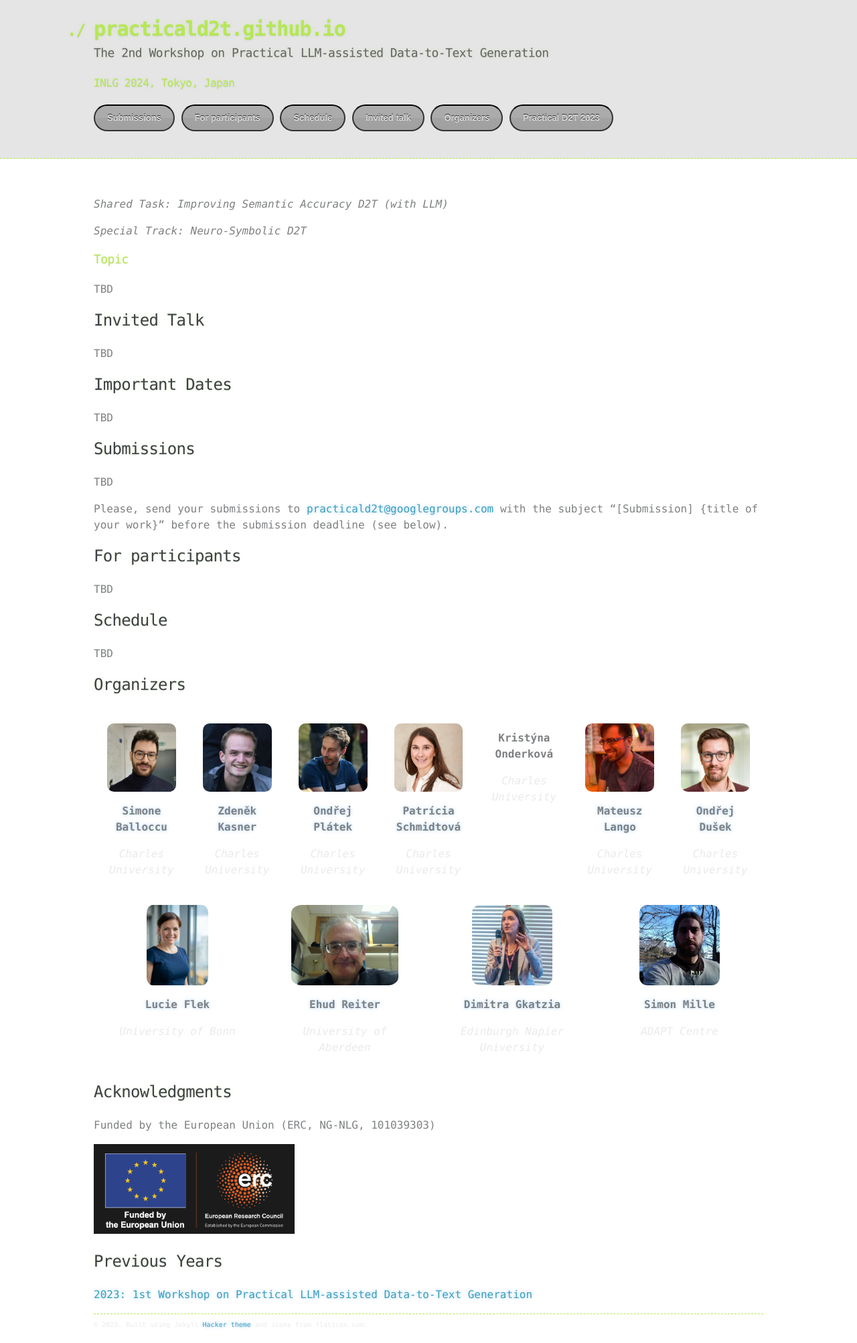
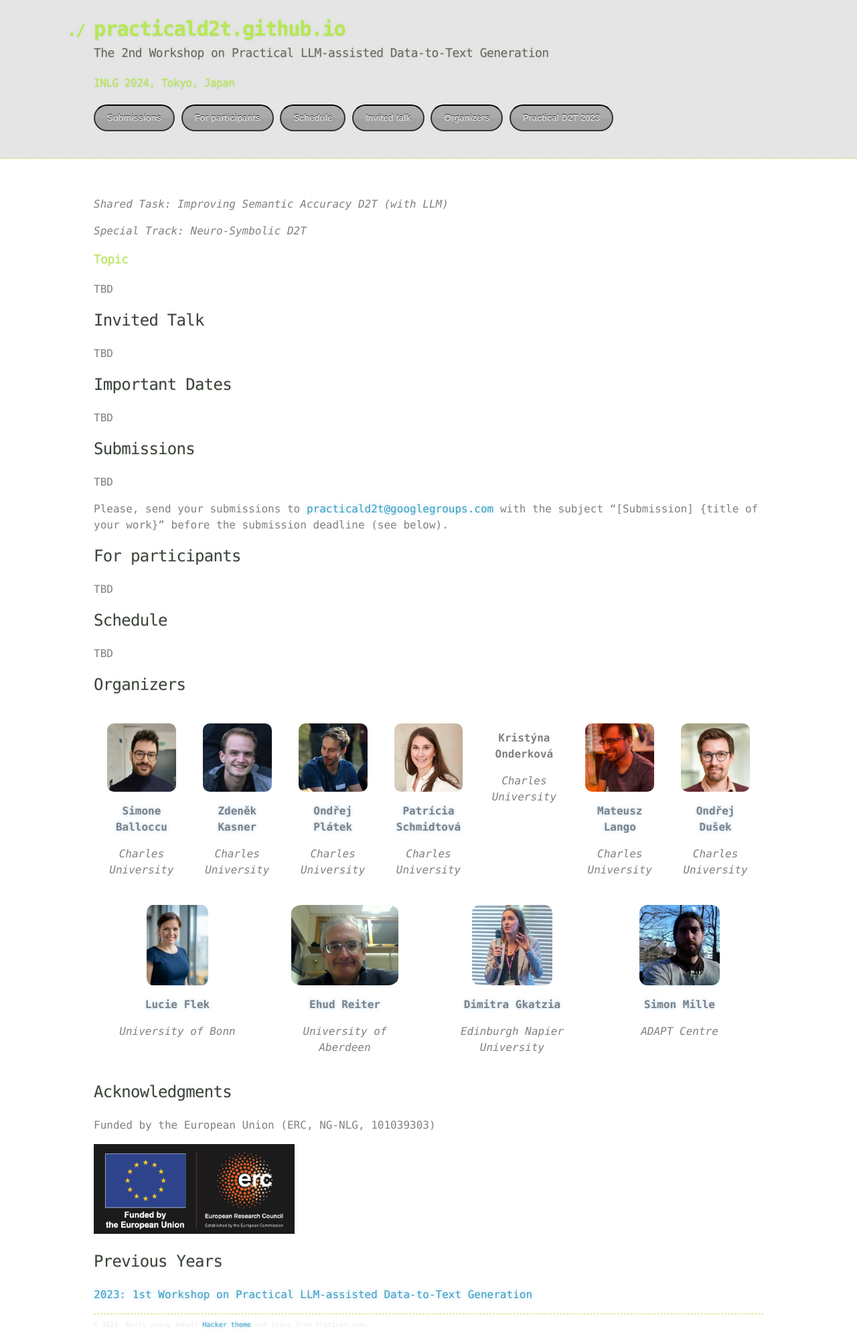
Before and after one commit to practicald2t/practicald2t.github.io, a Jekyll site: the page built from index.md, in a window 1280 px wide. Shown: the whole page at 67% size. Built offline with Jekyll 4.4.1, drawn with Linux system fonts in a browser that asks for light colours.

Commit message:
Update custom.css

```diff
--- a/assets/css/custom.css
+++ b/assets/css/custom.css
@@ -72,6 +72,10 @@ p {
   color: #7e8082;
 }
 
+span {
+  color: #7e8082;
+}
+
 a {
   color: #3a9ebc;
   text-decoration: none;
```
